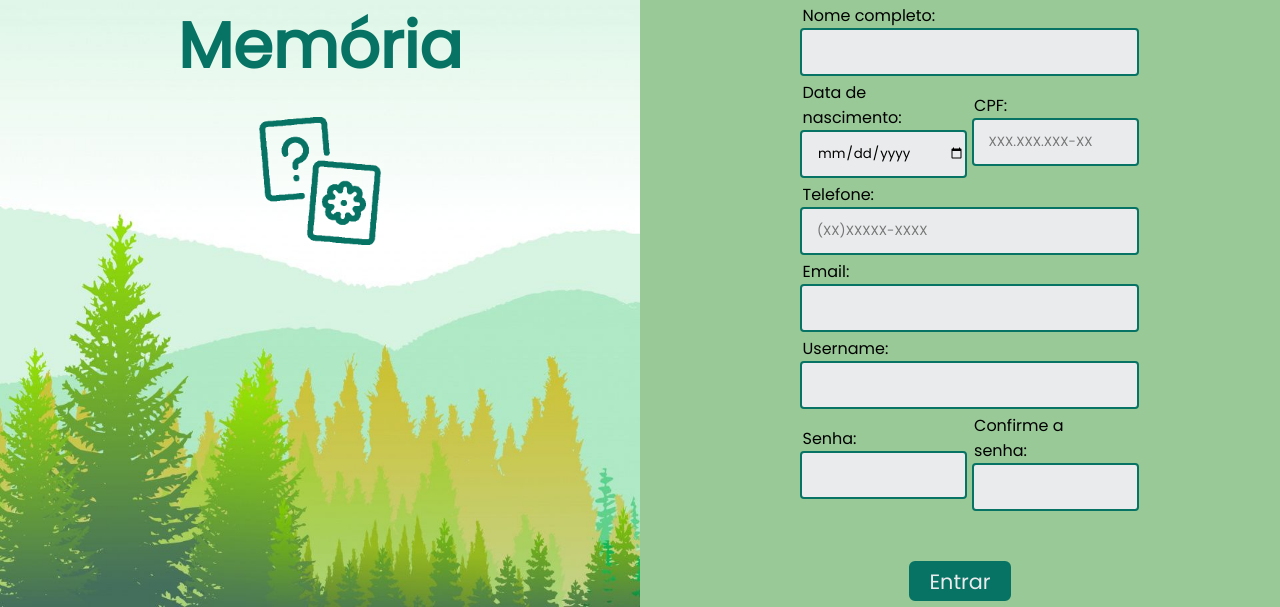
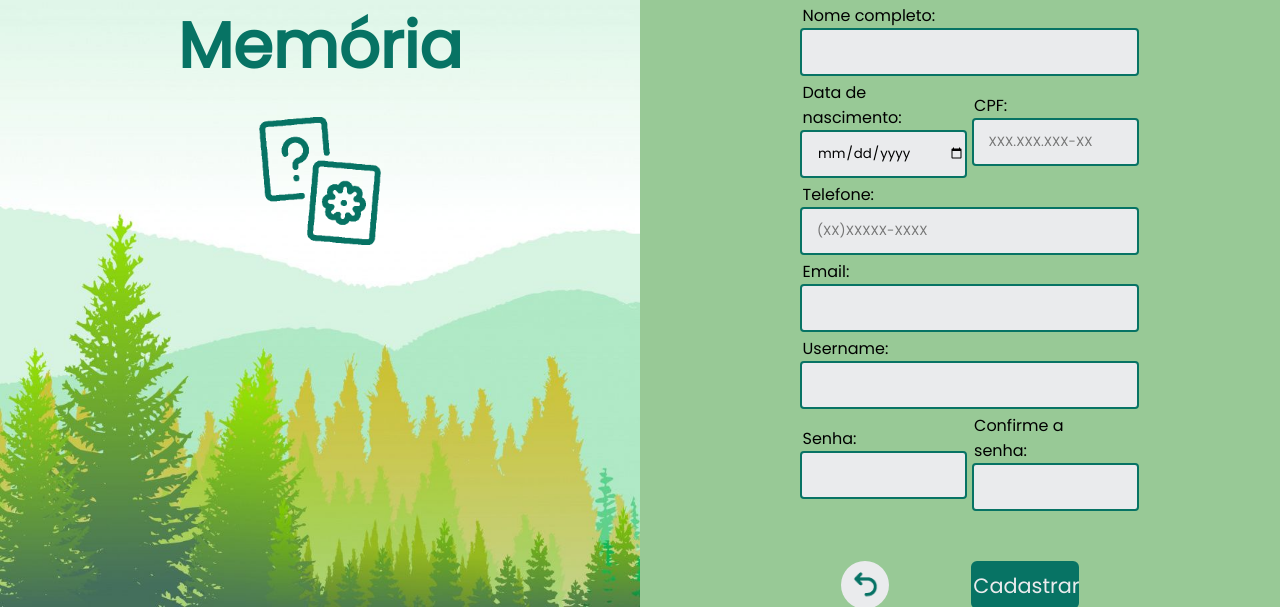
Before and after one commit to camillebobsin/si401-memory-game, a PHP site: page /sign-in.html in a window 1280 px wide. Shown: the part 193-800 px from the top of the page. Run offline with PHP 8.4, Linux system fonts and the light colour scheme.

Commit message:
Feat: footer buttons implemented

```diff
--- a/sign-in.html
+++ b/sign-in.html
@@ -55,7 +55,10 @@
                     </div>
                 </div>
             </form>
-            <button>Entrar</button>
+            <footer>
+                <button id="back"></button>
+                <button>Cadastrar</button>
+            </footer>
         </div>
     </div>
 </body>
--- a/styles/sign-in.css
+++ b/styles/sign-in.css
@@ -51,3 +51,31 @@ button {
 p {
     margin-left: 2.5px;
 }
+
+footer {
+    width: 25vw;
+    display: flex;
+    justify-content: space-around;
+    flex-direction: row;
+}
+
+#back {
+    width:6vh;
+    height:6vh;
+    border-radius: 50%;
+    background-color: #EAEBED;
+    border: transparent;
+    background-image: url(/assets/back.png);
+    background-position:50% 50%;
+    background-size: 25px;
+    background-repeat:no-repeat;
+}
+
+#back:hover {
+    background-color: #d1d5dc;
+}
+
+button {
+    height: 6vh;
+    width: 8.4vw;
+}
```
Also changed, not shown: assets/back.png (added).
